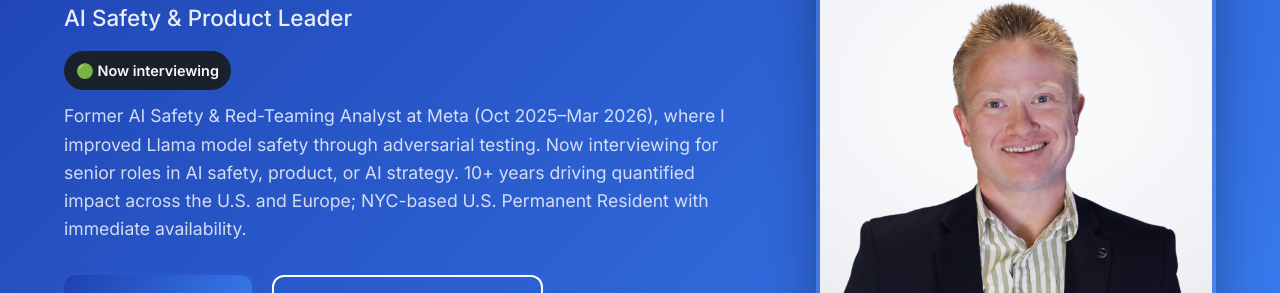
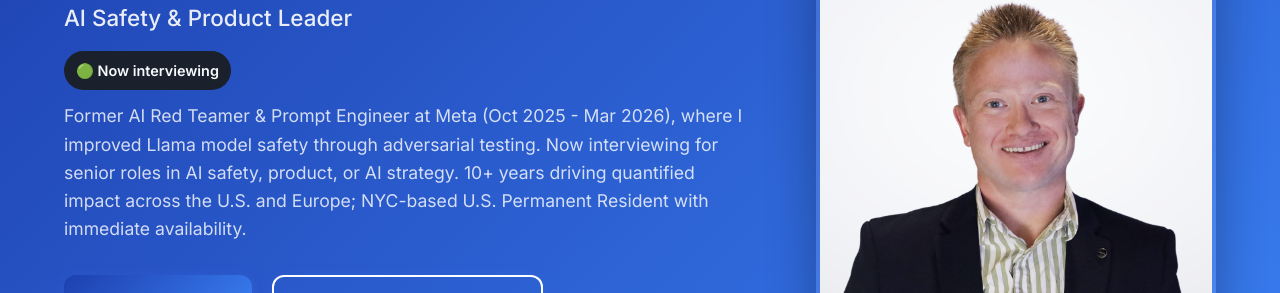
Before and after one commit to georgikdz/my-portfolio, a Next.js app: page / in a window 1280 px wide. Shown: the part 258-551 px from the top of the page. Built offline with nearby package versions, Linux system fonts and the light colour scheme.

Commit message:
Update job title in Hero.js component

```diff
--- a/components/Hero.js
+++ b/components/Hero.js
@@ -22,7 +22,7 @@ export default function Hero() {
               🟢 Now interviewing
             </span>
             <p className="hero-description">
-              Former AI Safety & Red-Teaming Analyst at Meta (Oct 2025–Mar 2026), where I improved Llama model safety through adversarial testing. Now interviewing for senior roles in AI safety, product, or AI strategy. 10+ years driving quantified impact across the U.S. and Europe; NYC-based U.S. Permanent Resident with immediate availability.
+              Former AI Red Teamer & Prompt Engineer at Meta (Oct 2025 - Mar 2026), where I improved Llama model safety through adversarial testing. Now interviewing for senior roles in AI safety, product, or AI strategy. 10+ years driving quantified impact across the U.S. and Europe; NYC-based U.S. Permanent Resident with immediate availability.
             </p>
             <div className="hero-buttons">
               <a href="#contact" className="btn">
```
